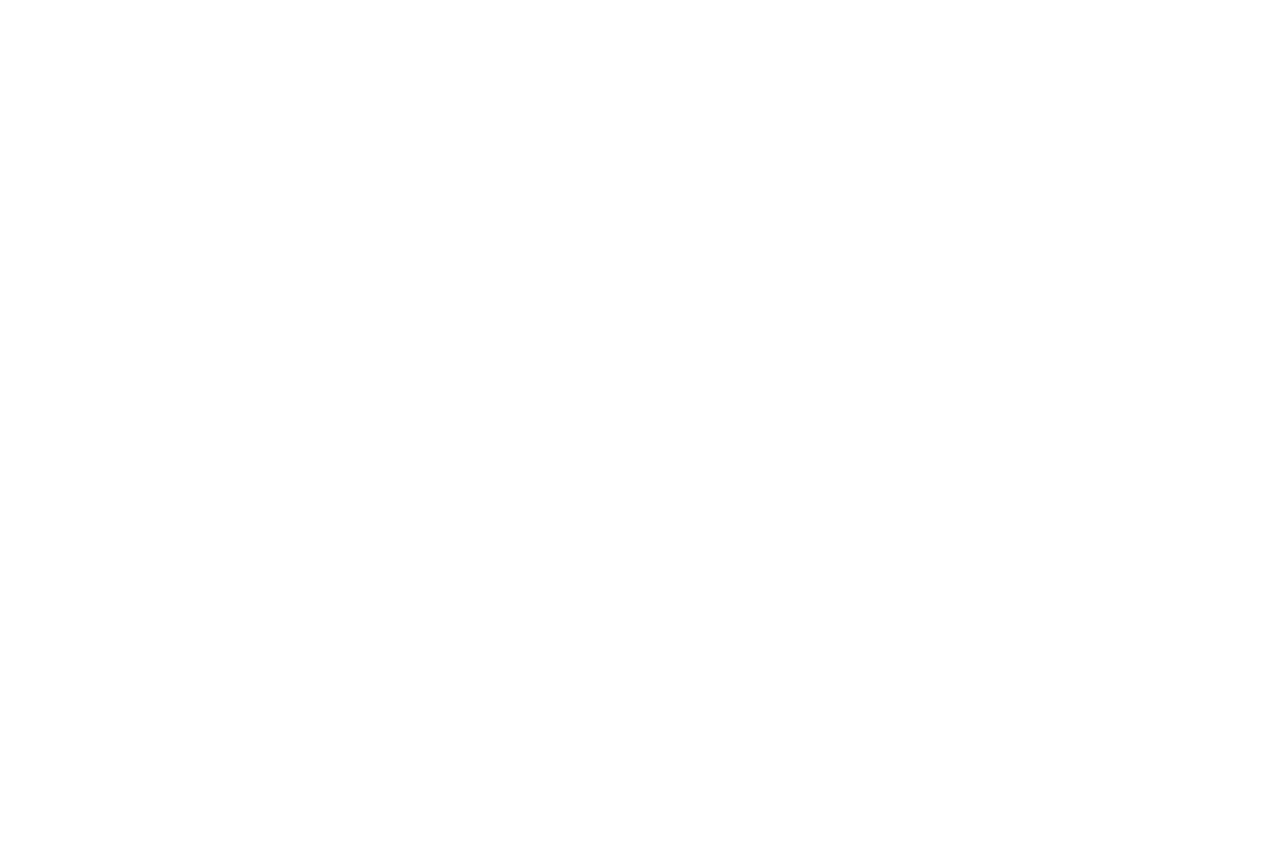
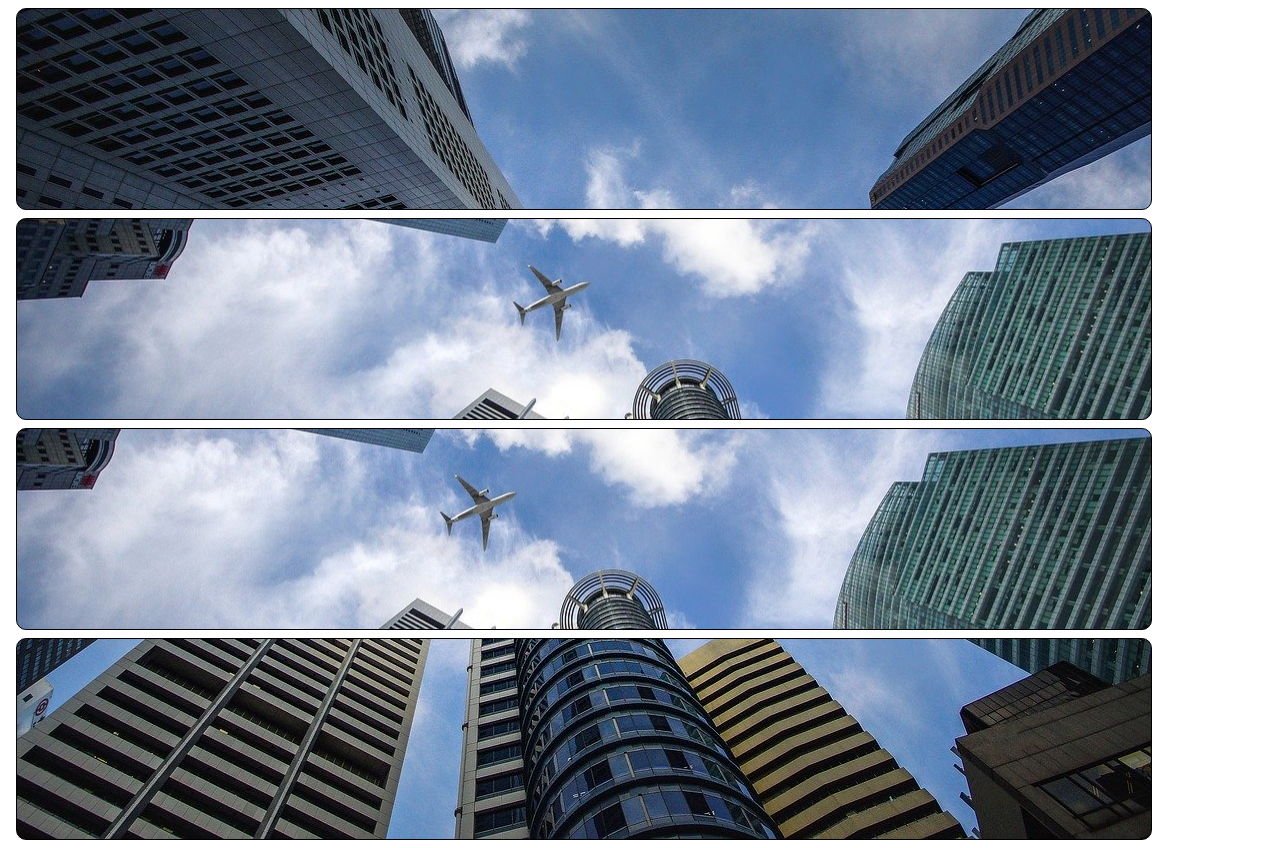
Before and after one commit to EduardoTocci/Html-Css, a plain HTML site: page exercicios/Ex-23/fundo03.html in a window 1280 px wide. Before the commit the page ends 800 px from the top, so only its background shows below. Drawn offline with Linux system fonts and the light colour scheme.

Commit message:
+ exercícios

```diff
--- a/exercicios/Ex-23/fundo03.html
+++ b/exercicios/Ex-23/fundo03.html
@@ -3,9 +3,49 @@
 <head>
     <meta charset="UTF-8">
     <meta name="viewport" content="width=device-width, initial-scale=1.0">
-    <title>Document</title>
+    <title>Posição das imagens de fundo</title>
+    <style>
+        .bloco{
+            background-image: url('Imagens/wallpaper002.jpg');
+            height: 200px;
+            border: 1px solid black;
+            margin: 8px;
+            border-radius: 10px;
+            background-repeat: no-repeat;
+            width: 89.7%;
+
+        }
+        #q1{
+            background-position: left top;
+        }
+        #q2{
+           background-position: left center;
+        }
+        #q3{
+           background-position: center center;
+        }
+        #q4{
+           background-position: right bottom ;
+        }
+    </style>
 </head>
 <body>
+     <div class="bloco" id="q1">
+
+     </div>
+
+     <div class="bloco" id="q2">
+
+     </div>
+
+     <div class="bloco" id="q3">
+
+     </div>
+
+     <div class="bloco" id="q4">
+
+     </div>
+
 
 </body>
 </html>
```
Also changed, not shown: exercicios/Ex-23/fundo004.html (added, +21 -0 lines).
